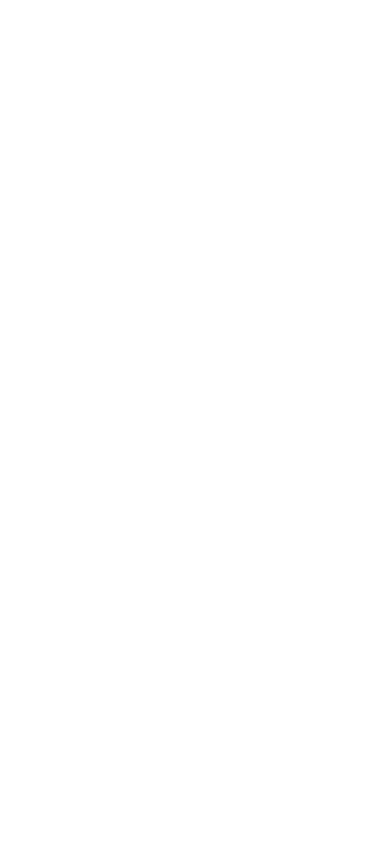
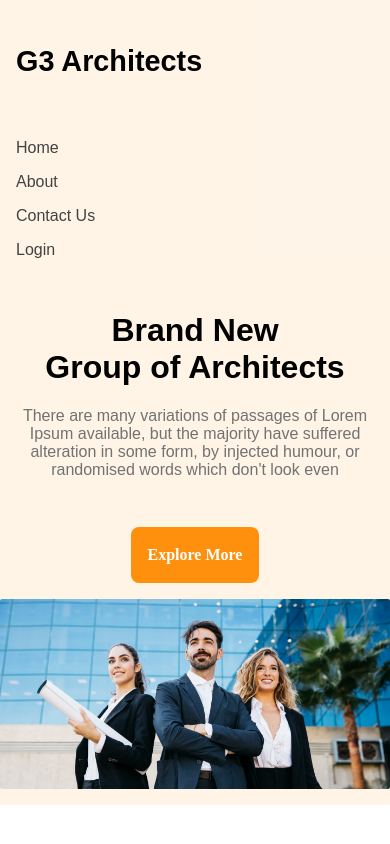
Before and after one commit to Masud-Rana113/Architects, a plain HTML site: page index.html in a window 390 px wide. Drawn offline with Linux system fonts and the light colour scheme.

Commit message:
header completed

```diff
--- a/index.html
+++ b/index.html
@@ -3,7 +3,39 @@
   <head>
     <meta charset="UTF-8" />
     <meta name="viewport" content="width=device-width, initial-scale=1.0" />
+    <link rel="stylesheet" href="./style.css" />
     <title>Achitects</title>
   </head>
-  <body></body>
+  <body>
+    <header>
+      <nav>
+        <p class="name">G3 Architects</p>
+        <div>
+          <ul>
+            <li><a href="">Home</a></li>
+            <li><a href="">About</a></li>
+            <li><a href="">Contact Us</a></li>
+            <li><a href="">Login</a></li>
+          </ul>
+        </div>
+      </nav>
+      <div class="banner">
+        <div class="brand">
+          <h1>
+            Brand New <br />
+            Group of Architects
+          </h1>
+          <p class="work-sans-regular">
+            There are many variations of passages of Lorem Ipsum available, but
+            the majority have suffered alteration in some form, by injected
+            humour, or randomised words which don't look even
+          </p>
+        </div>
+        <button class="btn">Explore More</button>
+        <img src="./images/banner.png" alt="" />
+      </div>
+    </header>
+    <main></main>
+    <footer></footer>
+  </body>
 </html>
--- a/style.css
+++ b/style.css
@@ -0,0 +1,145 @@
+* {
+  margin: none;
+  padding: none;
+}
+
+@import url("https://fonts.googleapis.com/css2?family=Work+Sans:ital,wght@0,100..900;1,100..900&display=swap");
+
+.work-sans-regular {
+  font-family: "Work Sans", sans-serif;
+  font-weight: 400;
+  font-style: normal;
+  font-size: 1rem;
+  color: #727272;
+}
+.btn {
+  width: 11.25rem;
+  height: 4rem;
+  background-color: #ff900e;
+  color: #ffffff;
+  font-family: Work Sans;
+  font-weight: 600;
+  font-size: 1.25rem;
+  border: none;
+  border-radius: 8px;
+}
+body {
+  max-width: 1920px;
+  height: auto;
+  font-family: "Work Sans", sans-serif;
+}
+/* common style ends here */
+/* ====================================================== */
+/* header style */
+header {
+  width: 1920px;
+  background-color: hsla(32, 100%, 53%, 10%);
+}
+nav {
+  display: flex;
+  justify-content: space-between;
+  padding: 3.1rem 15rem;
+}
+.name {
+  font-size: 2.81rem;
+  font-weight: bold;
+}
+nav div {
+  display: flex;
+  justify-content: center;
+  align-items: center;
+}
+nav ul {
+  display: flex;
+  gap: 5rem;
+  list-style: none;
+}
+nav ul li a {
+  text-decoration: none;
+  color: #424242;
+  font-weight: 500;
+  font-size: 1.125rem;
+}
+/* banner style */
+.banner {
+  display: flex;
+  flex-direction: column;
+  align-items: center;
+}
+.banner.button {
+  display: block;
+  margin: 0 auto;
+}
+.banner img {
+  padding-top: 3.1rem;
+  padding-bottom: 2.8rem;
+}
+.brand {
+  width: 53.875rem;
+  height: auto;
+  margin: 0 auto;
+  margin-bottom: 3.1rem;
+}
+.brand h1 {
+  font-size: 4rem;
+}
+.brand h1,
+.brand p {
+  text-align: center;
+}
+
+/* ===================================================== */
+/* responsive for mobile phone */
+@media screen and (max-width: 425px) {
+  body {
+    max-width: 100%;
+    padding: 0rem;
+    margin: 0;
+  }
+
+  header {
+    width: 100%;
+  }
+
+  nav {
+    flex-direction: column;
+    align-items: flex-start;
+    padding: 1rem;
+    gap: 1rem;
+  }
+
+  .name {
+    font-size: 1.8rem;
+  }
+
+  nav ul {
+    flex-direction: column;
+    gap: 1rem;
+    padding-left: 0;
+  }
+
+  nav ul li a {
+    font-size: 1rem;
+  }
+
+  .brand {
+    width: 100%;
+    margin-bottom: 2rem;
+  }
+
+  .brand h1 {
+    font-size: 2rem;
+  }
+
+  .btn {
+    width: 8rem;
+    height: 3.5rem;
+    font-size: 1rem;
+  }
+
+  .banner img {
+    width: 100%;
+    height: auto;
+    padding: 1rem 0;
+  }
+}
```
Also changed, not shown: images/architect.png (added), images/banner.png (added), images/icons/customers.png (added), images/icons/email.png (added), images/icons/projects.png (added), images/icons/ribon.png (added), images/sponsors/amazon.png (added), images/sponsors/figma.png (added), images/sponsors/google.png (added), images/sponsors/spotify.png (added), images/sponsors/telerama.png (added), images/team1.png (added), images/team2.png (added), images/team3.png (added), 1 more files.
